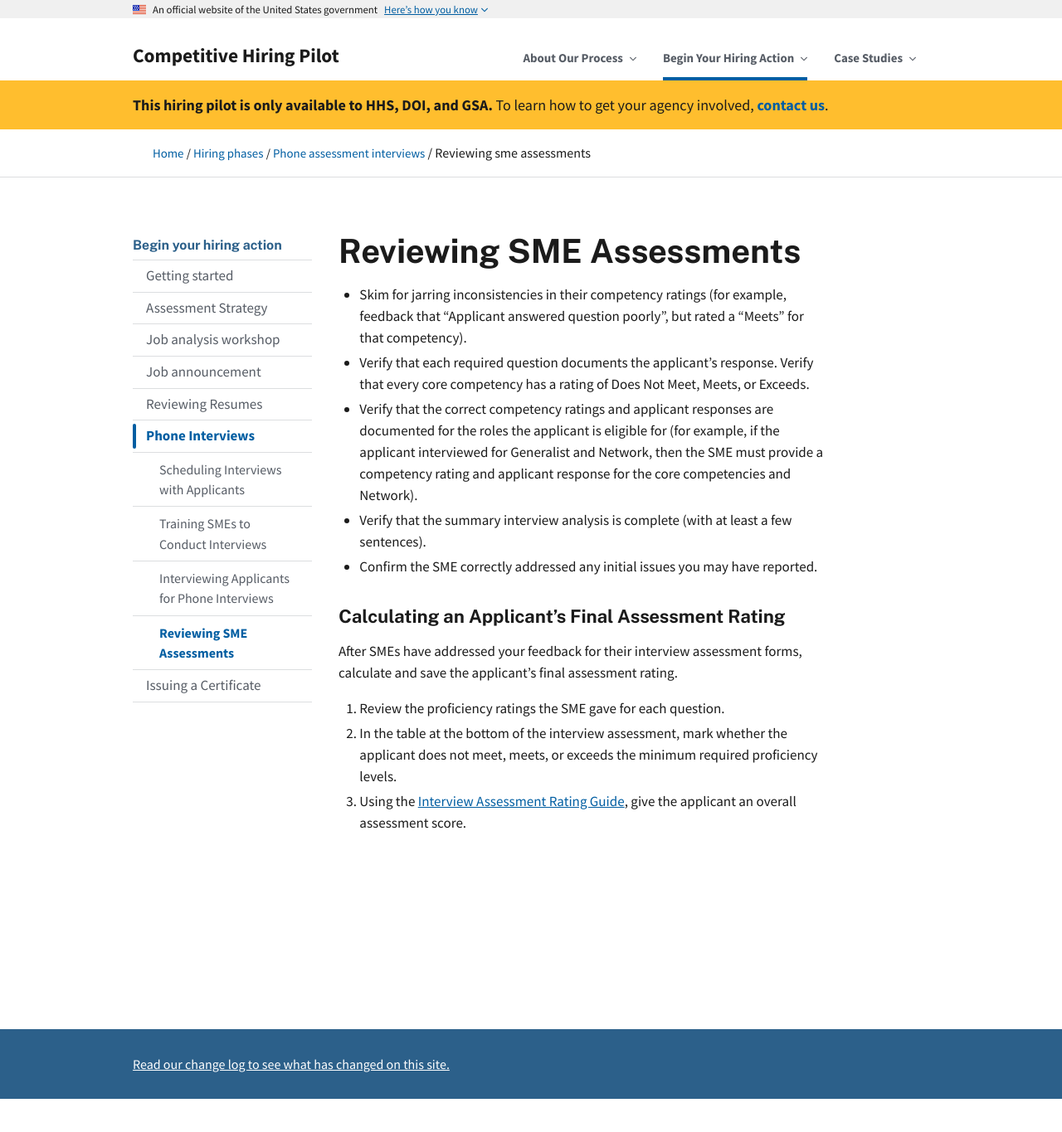
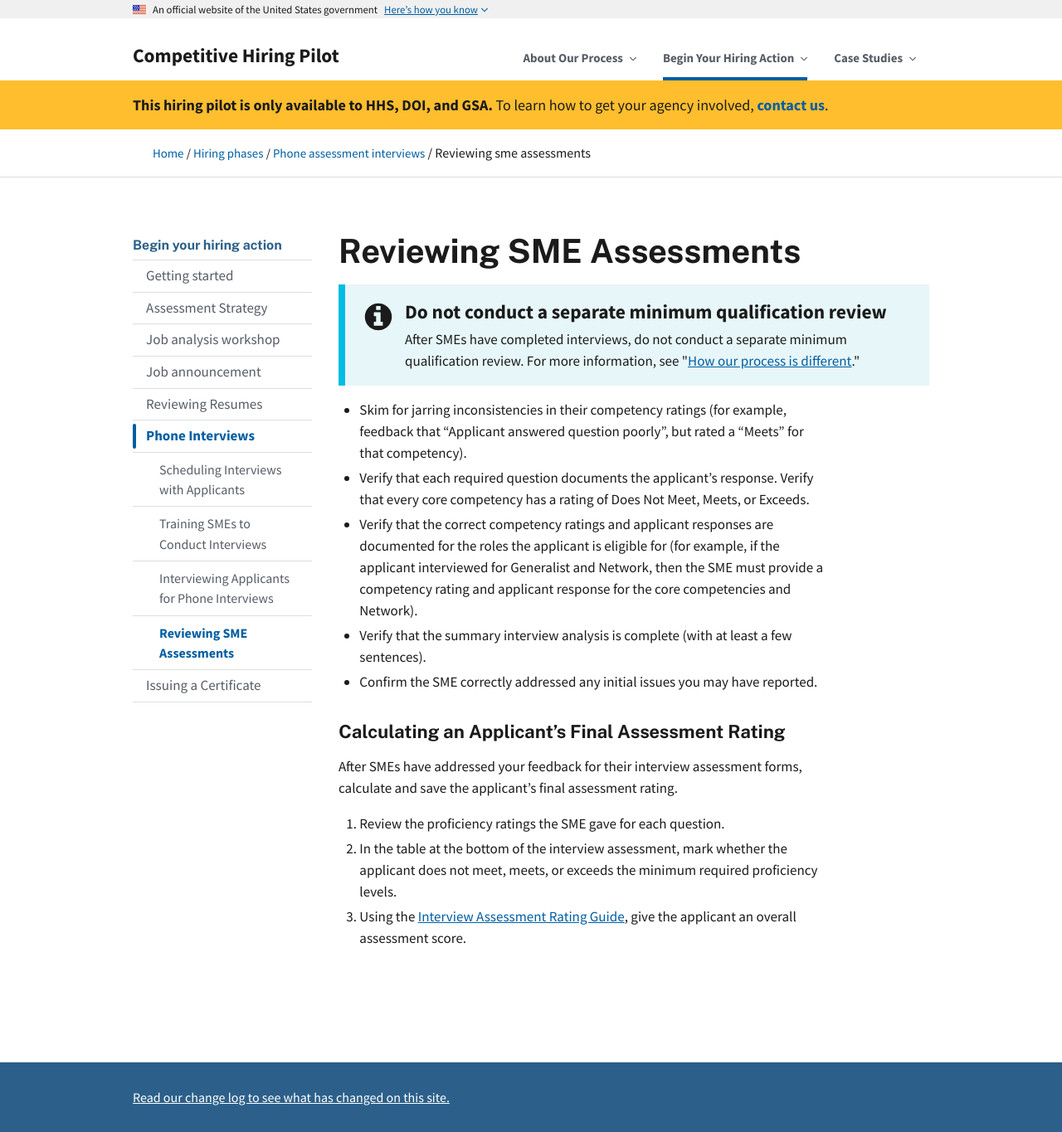
Before and after one commit to usds/SME-QA-Website, a Jekyll site: the page built from pages/phases/phone-assessment-interviews/reviewing-sme-assessments.md, in a window 1280 px wide and 1365 px high. Shown: the whole window at 83% size. Built offline with Jekyll 4.4.1, drawn with Linux system fonts in a browser that asks for light colours.

Commit message:
Notes, notes everywhere

```diff
--- a/pages/phases/phone-assessment-interviews/reviewing-sme-assessments.md
+++ b/pages/phases/phone-assessment-interviews/reviewing-sme-assessments.md
@@ -8,6 +8,14 @@ sub-phase-order: 030
 title: Reviewing SME Assessments
 intro: As SMEs submit their interview assessments, check their work and email them with any necessary feedback.
 ---
+<div class="usa-alert usa-alert--info" >
+  <div class="usa-alert__body">
+    <h3 class="usa-alert__heading">Do not conduct a separate minimum qualification review</h3>
+    <p class="usa-alert__text">
+      After SMEs have completed interviews, do not conduct a separate minimum qualification review. For more information, see "<a href="{{ site.baseurl }}/about/differences/#sme-assessment">How our process is different</a>."
+    </p>
+  </div>
+</div>
 
 - Skim for jarring inconsistencies in their competency ratings (for example, feedback that "Applicant answered question poorly", but rated a "Meets" for that competency).
 - Verify that each required question documents the applicant's response.
```
Also changed, not shown: pages/phases/certificate.md (+1 -1 lines), pages/phases/reviewing-resumes/index.html (+9 -0 lines).
